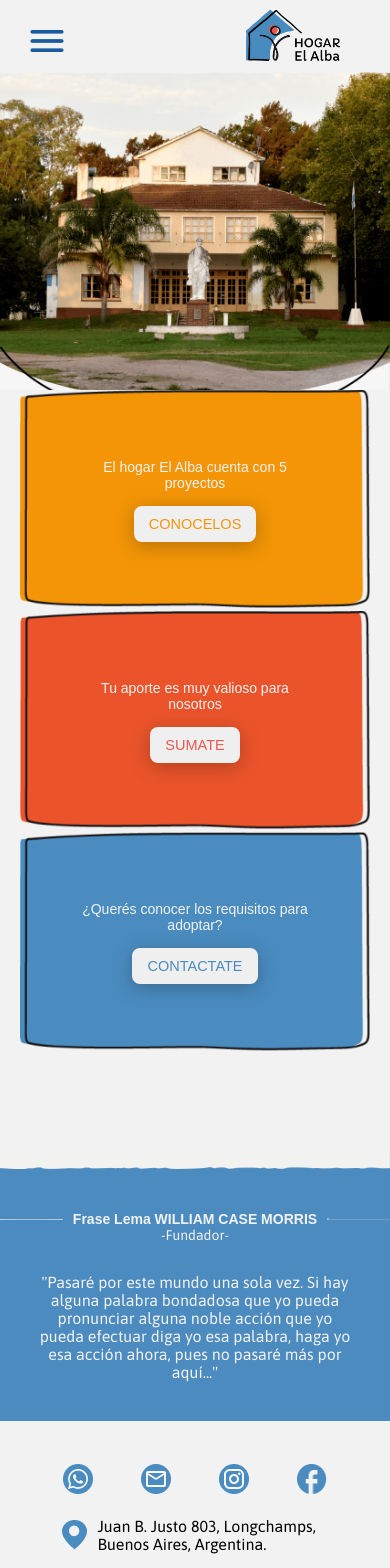
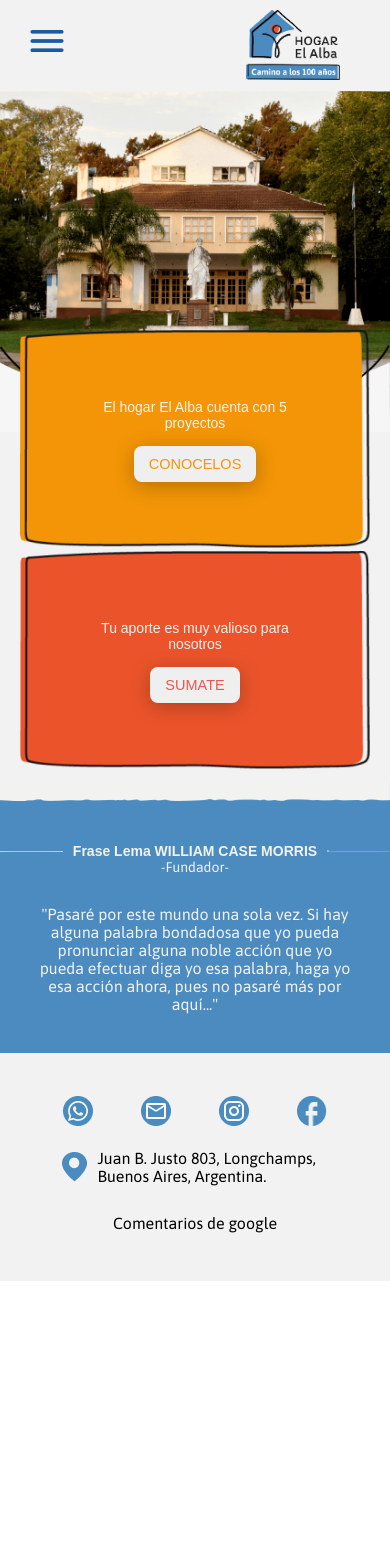
Before and after one commit to melmln/hogar-el-alba, a React (Create React App) app: page / in a window 390 px wide. Shown: the top 1568 px of the page. After the commit the page ends 1281 px from the top, so only its background shows below. Built offline with nearby package versions, Linux system fonts and the light colour scheme; a web font is replaced by a local one.

Commit message:
Últimos detalles general. Cambio de logo. Eliminación card azul Home.

```diff
--- a/src/components/Header/Header.css
+++ b/src/components/Header/Header.css
@@ -46,7 +46,7 @@ nav {
 }
 
 .logo {
-  width: 145px;
+  width: 130px;
 }
 
 .categories-container {
--- a/src/components/Nosotros/Financiamiento/Financiamiento.css
+++ b/src/components/Nosotros/Financiamiento/Financiamiento.css
@@ -102,7 +102,7 @@
     /* Background */
 
     .financiamiento {
-        height: 860px;
+        height: 850px;
         background-image: url(../../../assets/img/nosotros/financiamiento-mb.png);
     }
 
@@ -128,8 +128,14 @@
 
 @media screen and (max-width: 570px) {
     .financiamiento {
-        height: 830px;
+        height: 790px;
     }
+
+
+    .info-text-financiamiento {
+        font-size: 14px;
+}
+
 }
 
 @media screen and (max-width: 450px) {
@@ -137,7 +143,7 @@
     /* Background */
 
     .financiamiento {
-        height: 790px;
+        height: 780px;
     }
 
     /* Subcategories */
@@ -194,7 +200,7 @@
     /* Background */
 
     .financiamiento {
-        height: 760px;
+        height: 750px;
     }
 
     /* Subcategories */
--- a/src/pages/Home/Home.css
+++ b/src/pages/Home/Home.css
@@ -157,7 +157,7 @@
     /* Cards */
 
     .home-cards-container {
-        top: 670px;
+        top: 600px;
     }
 
     .home-card-content {
@@ -222,16 +222,16 @@
      flex-direction: column;
      padding-top: 0;
      height: fit-content;
-     margin-top: 100px;
-     background-color: var(--white);
+     margin-top: 90px;
      margin-bottom: 0;
+     background-color: transparent;
 }
 
 /* W.C.M quote */
 
 .quote-container {
     padding: 40px 0;
-    margin-top: 47.3rem;
+    margin-top: 28rem;
     position: relative;
 }
 
@@ -242,7 +242,7 @@
 .white-wave-mb {
     display: block;
     position: absolute;
-    bottom: 5px;
+    bottom: 0;
 }
 
 .white-wave {
@@ -264,7 +264,7 @@
     /* W.C.M quote */
 
     .quote-container {
-        margin-top: 41rem;
+        margin-top: 25rem;
     }
 
     /* Wave */
@@ -283,20 +283,14 @@
          padding: 0 20px;
          margin-top: 140px;
          gap: 0;
-         top: 650px;
+         top: 550px;
     }
 
     .white-wave-mb {
-        display: block;
-        position: absolute;
-        bottom: 20px;
+        bottom: 0;
     }
 
     /* W.C.M quote */
-
-    .quote-container {
-        margin-top: 44rem;
-    }
 
     .quote-line-container {
         display: flex;
@@ -340,7 +334,7 @@
 
      .home-cards-container {
           padding-bottom: 10px;
-          top: 250px;
+          top: 190px;
      }
 
      /* Wave */
@@ -350,7 +344,14 @@
      }
 
      .quote-container {
-        margin-top: 46rem;
+        margin-top: 26rem;
+    }
+
+}
+
+@media screen and (max-width: 400px) {
+    .quote-container {
+        margin-top: 23rem;
     }
 
 }
@@ -369,7 +370,7 @@
          padding: 0 35px;
          margin-top: 0px;
          gap: 0;
-         top: 400px;
+         top: 350px;
 
     }
 
@@ -382,7 +383,7 @@
     /* W.C.M quote */
 
     .quote-container {
-        margin-top: 38rem;
+        margin-top: 21rem;
         padding-top: 0;
     }
 
@@ -399,4 +400,11 @@
 
 }
 
+@media screen and (max-width: 344px) {
+    .quote-container {
+        margin-top: 18rem;
+    }
+
+}
+
 /* ------ End media queries -------- */
--- a/src/pages/Home/Home.jsx
+++ b/src/pages/Home/Home.jsx
@@ -11,7 +11,6 @@ import irregularHome from '../../assets/img/home/irregular-home.png';
 import whiteWaveMobile from '../../assets/img/home/white-wave-mobile.png';
 import yellowCard from '../../assets/img/home/yellow-card.png';
 import redCard from '../../assets/img/home/red-card.png';
-import blueCard from '../../assets/img/home/blue-card.png';
 
 const Home = () => {
   const { changeCategory } = useContext(CategoryContext)
@@ -49,18 +48,6 @@ const Home = () => {
           </div>
 
         </div>
-
-        <div className='home-card adoptar'>
-          <img src={blueCard} alt='blue-card' className='img-proyectos' />
-
-          <div className='home-card-content'>
-            <p>¿Querés conocer los requisitos para adoptar?</p>
-            <Link to='/contacto'>
-              <button className='home-card-btn adoptar-btn'>CONTACTATE</button>
-            </Link>
-          </div>
-
-        </div>
       </div>
                 {/* Frase William Morris */}
       <div className='quote-container'>
--- a/src/pages/Nosotros/Nosotros.css
+++ b/src/pages/Nosotros/Nosotros.css
@@ -36,11 +36,16 @@
     border: none;
     font-size: 16px;
     width: 230px;
-    text-align: start;
     padding-left: 15px;
     background-color: var(--white);
     color: var(--red);
     cursor: pointer;
+}
+
+.acerca-nosotros-btn h1 {
+    font-size: 16px;
+    text-align: start;
+    font-weight: 400;
 }
 
 .subcategories-nosotros-container button:hover {
--- a/src/pages/Nosotros/Nosotros.jsx
+++ b/src/pages/Nosotros/Nosotros.jsx
@@ -18,7 +18,9 @@ const Nosotros = () => {
         <div className='subcategories-nosotros-container'>
 
           <Link to='/nosotros'>
-            <button className='acerca-nosotros-btn'>Acerca de nosotros</button>
+            <button className='acerca-nosotros-btn'>
+                <h1>Acerca de nosotros</h1>
+            </button>
           </Link>
 
           <Link to='/william-morris'>
--- a/src/pages/Servicios/Servicios.css
+++ b/src/pages/Servicios/Servicios.css
@@ -4,7 +4,7 @@
 
 .gallery-container {
     padding: 0 80px;
-    padding-top: 66.5px;
+    padding-top: 50px;
     padding-bottom: 130px;
 }
 
@@ -123,6 +123,21 @@
 
     }
 
+@media  screen and (max-width: 480px) {
+
+    .gallery-container {
+      padding: 0 20px;
+      padding-bottom: 30px;
+    }
+    .servicios-title {
+      font-size: 16px;
+    }
+
+    .servicios-title::after {
+      border-bottom: 2px solid var(--white);
+    }
+}
+
   @media screen and (max-width: 375px) {
 
     .caption {
@@ -130,6 +145,6 @@
         font-size: 16px;
       }
 
-    }
+  }
 
     /*-------- End media queries ---------*/
```
Also changed, not shown: src/logo.png.
